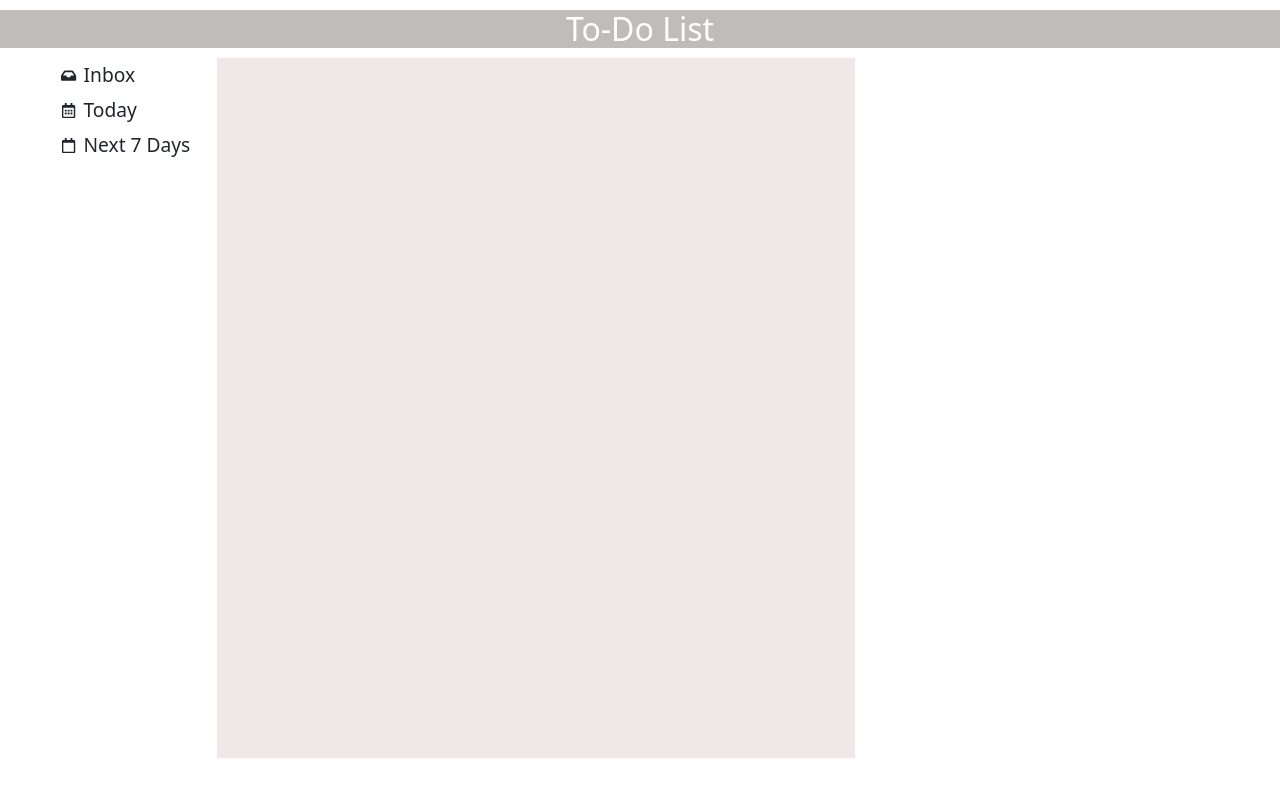
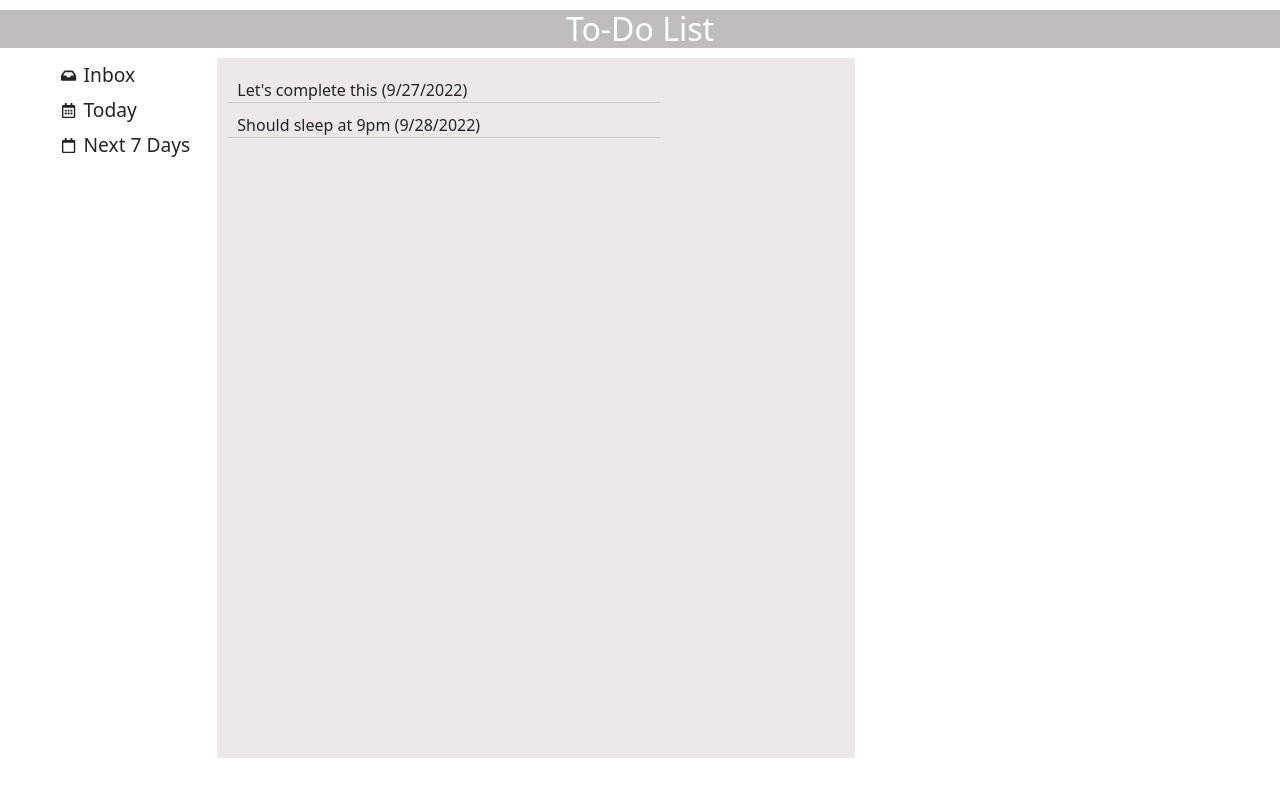
Before and after one commit to KunalDhruw/Todo-List-2.0---Rendering-Lists-of-Data-Using-Stateful-Lists-Adding-Dynamic-St---mhri42lte074, a React app: page / in a window 1280 px wide. Both pictures are taken after a click on the item "Next 7 Days". Shown: the top 796 px of the page. Built offline with nearby package versions, Linux system fonts and the light colour scheme.

Commit message:
Update Next7Days.js

```diff
--- a/src/components/Next7Days.js
+++ b/src/components/Next7Days.js
@@ -2,19 +2,19 @@ import React from "react";
 import ListRender from "./ListRender";
 
 const Next7Days = (props) => {
-  const date = new Date();
-  const endDate = new Date();
-  endDate.setDate(date.getDate() + 7);
-  console.log(date);
-  const nseven = props.list.filter((itm) => {
-    const d = new Date(itm.date);
-    console.log(d, "ddddd");
-    return d >= date && d < endDate;
-  });
-  console.log(nseven);
+  const date = new Date("10/4/2022");
+  console.log(date)
+  const nseven=props.list.filter((itm)=>{
+    const d=new Date(itm.date);
+    console.log(d,"ddddd");
+    return(
+        d<=date
+    )
+  })
+  console.log(nseven)
   return (
     <div id="next-list">
-      <ListRender list={nseven} />
+      <ListRender list={nseven}/>
     </div>
   );
 };
```
